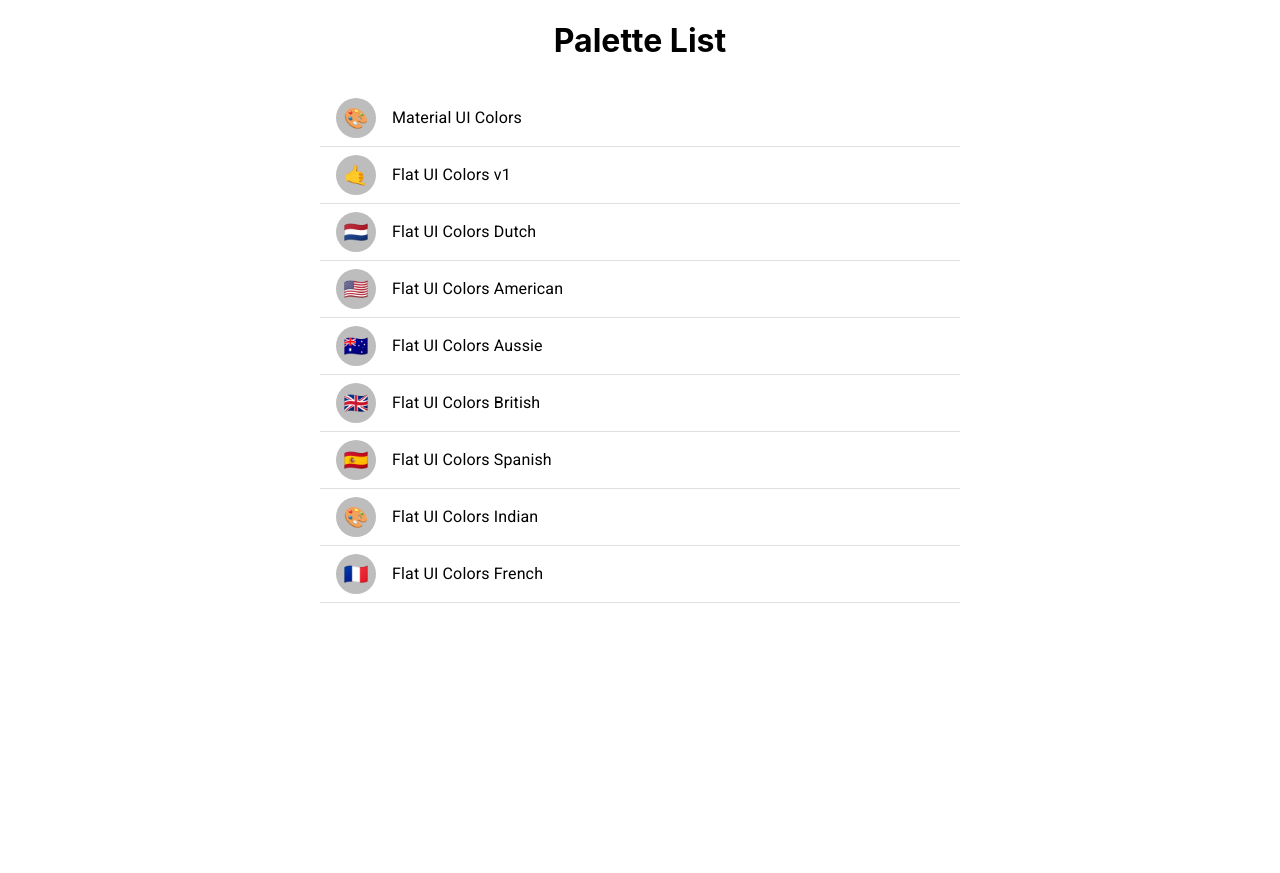
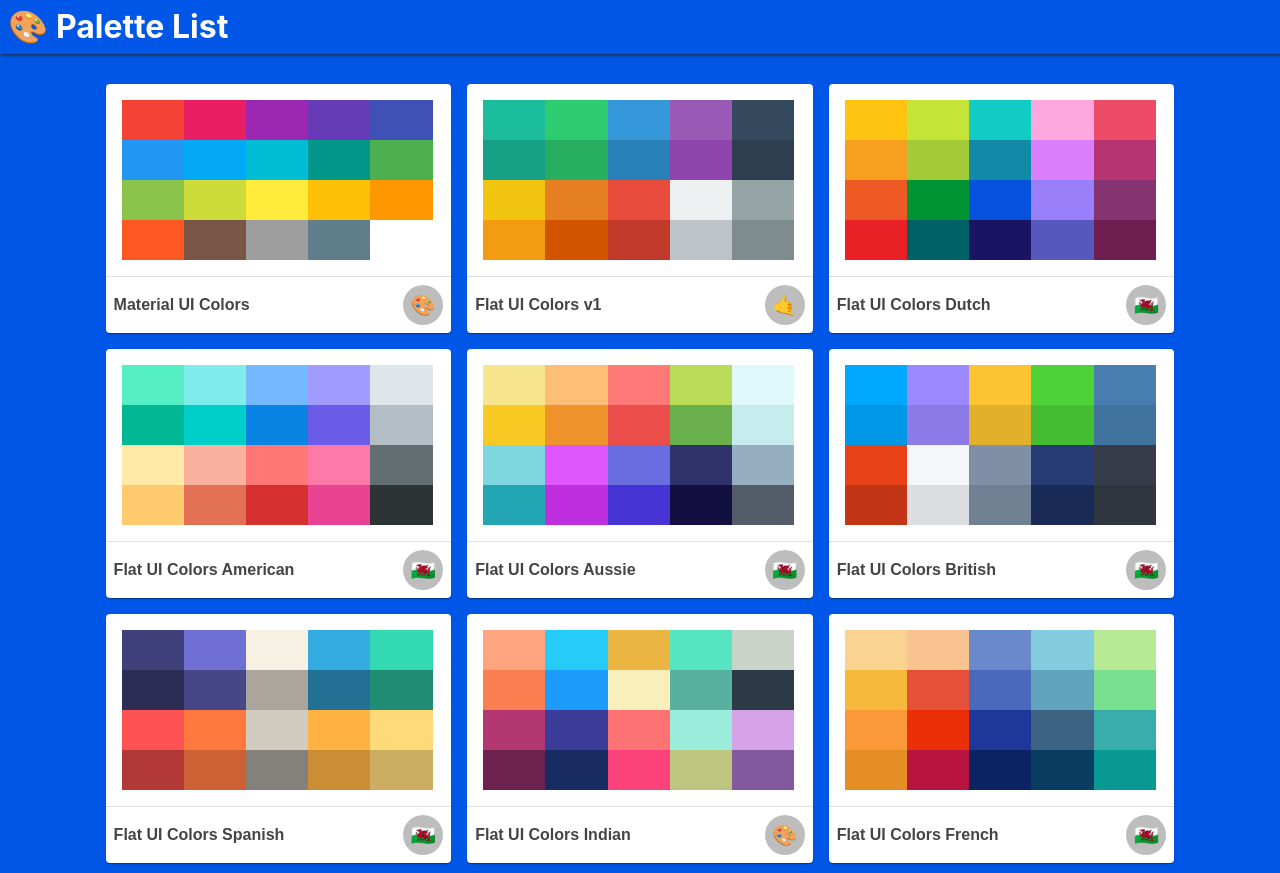
Before and after one commit to ahmady016/color-palettes, a React (Create React App) app: page /palette-list in a window 1280 px wide. Before the commit the page ends 800 px from the top, so only its background shows below. Built offline with nearby package versions, Linux system fonts and the light colour scheme.

Commit message:
Almost finalize PaletteList layout and styles

```diff
--- a/src/helpers/seedPalettes.js
+++ b/src/helpers/seedPalettes.js
@@ -52,7 +52,7 @@
   },
   "flat-ui-colors-dutch": {
     name: "Flat UI Colors Dutch",
-    emoji: "🇳🇱",
+    emoji: "🏴󠁧󠁢󠁷󠁬󠁳󠁿",
     colors: [
       { name: "Sunflower", color: "#FFC312" },
       { name: "Energos", color: "#C4E538" },
@@ -78,7 +78,7 @@
   },
   "flat-ui-colors-american": {
     name: "Flat UI Colors American",
-    emoji: "🇺🇸",
+    emoji: "🏴󠁧󠁢󠁷󠁬󠁳󠁿",
     colors: [
       { name: "LightGreenishBlue", color: "#55efc4" },
       { name: "FadedPoster", color: "#81ecec" },
@@ -104,7 +104,7 @@
   },
   "flat-ui-colors-aussie": {
     name: "Flat UI Colors Aussie",
-    emoji: "🇦🇺",
+    emoji: "🏴󠁧󠁢󠁷󠁬󠁳󠁿",
     colors: [
       { name: "Beekeeper", color: "#f6e58d" },
       { name: "SpicedNectarine", color: "#ffbe76" },
@@ -130,7 +130,7 @@
   },
   "flat-ui-colors-british": {
     name: "Flat UI Colors British",
-    emoji: "🇬🇧",
+    emoji: "🏴󠁧󠁢󠁷󠁬󠁳󠁿",
     colors: [
       { name: "ProtossPylon", color: "#00a8ff" },
       { name: "Periwinkle", color: "#9c88ff" },
@@ -156,7 +156,7 @@
   },
   "flat-ui-colors-spanish": {
     name: "Flat UI Colors Spanish",
-    emoji: "🇪🇸",
+    emoji: "🏴󠁧󠁢󠁷󠁬󠁳󠁿",
     colors: [
       { name: "JacksonsPurple", color: "#40407a" },
       { name: "C64Purple", color: "#706fd3" },
@@ -208,7 +208,7 @@
   },
   "flat-ui-colors-french": {
     name: "Flat UI Colors French",
-    emoji: "🇫🇷",
+    emoji: "🏴󠁧󠁢󠁷󠁬󠁳󠁿",
     colors: [
       { name: "FlatFlesh", color: "#fad390" },
       { name: "MelonMelody", color: "#f8c291" },
--- a/src/index.css
+++ b/src/index.css
@@ -20,6 +20,9 @@
 }
 .flex {
   display: flex;
+}
+.flex-wrap {
+  flex-wrap: wrap;
 }
 .flex-center {
   display: flex;
@@ -178,11 +181,23 @@
 .p-3 {
   padding: 3rem !important;
 }
-m-auto {
+.m-auto {
   margin: 0 auto !important;
 }
 .m-0 {
   margin: 0 !important;
+}
+.m-05 {
+  margin: 0.5rem !important;
+}
+.m-1 {
+  margin: 1rem !important;
+}
+.m-2 {
+  margin: 2rem !important;
+}
+.m-3 {
+  margin: 3rem !important;
 }
 .mt-1 {
   margin-top: 1rem !important;
@@ -334,6 +349,14 @@
   color: inherit;
   text-decoration: none;
 }
+div.bg-blue {
+  background-color: #0057e7;
+  color: #fff;
+}
+div.bg-yellow {
+  background-color: #fffc00;
+  color: #444;
+}
 /* #endregion */
 
 /* #region scrollbar styles */
--- a/src/palettes/PaletteList.js
+++ b/src/palettes/PaletteList.js
@@ -1,32 +1,75 @@
+/* eslint-disable jsx-a11y/accessible-emoji */
 import React from 'react'
 import { Link } from 'react-router-dom'
+import styled from 'styled-components'
 
-import List from '@material-ui/core/List'
-import ListItem from '@material-ui/core/ListItem'
-import ListItemAvatar from '@material-ui/core/ListItemAvatar'
+import Card from '@material-ui/core/Card';
+import CardActionArea from '@material-ui/core/CardActionArea'
+import CardActions from '@material-ui/core/CardActions'
+import CardContent from '@material-ui/core/CardContent'
 import Avatar from '@material-ui/core/Avatar'
-import ListItemText from '@material-ui/core/ListItemText'
 import Divider from '@material-ui/core/Divider'
+
+//#region styled components
+const PaletteListWrapper = styled.div`
+  background-color: #0057e7;
+  color: #fff;
+  margin-top: -22px;
+  padding-bottom: 2px;
+`
+const PaletteListTitle = styled.h1`
+  padding: 0.5rem;
+  box-shadow: 1px 1px 3px #222;
+  & span {
+    margin-right: 0.5rem;
+  }
+`
+const ColorBoxesWrapper = styled(CardContent)`
+  width: 90%;
+  height: 10rem;
+  display: flex;
+  flex-wrap: wrap;
+  align-items: center;
+`
+const ColorBoxWrapper = styled.div`
+  background-color: ${({ color }) => color};
+  width: 20%;
+  height: 25%;
+`
+const PaletteName = styled.span`
+  font-size: 1rem;
+  font-weight: 700;
+  color: #444;
+`
+//#endregion
+
+const ColorBox = ({ color }) => <ColorBoxWrapper color={color} />
 
 export default function PaletteList({ palettes }) {
   return (
-    <div className='flex-column-center'>
-      <h1>Palette List</h1>
-      <List className='w-50'>
-        {palettes.map(({ id, name, emoji = '🎨' }) => (
-          <>
-            <Link className='default-link' to={`/palette/${id}`}>
-              <ListItem button>
-                <ListItemAvatar>
-                  <Avatar><span>{emoji}</span></Avatar>
-                </ListItemAvatar>
-                <ListItemText primary={name} />
-              </ListItem>
-            </Link>
-            <Divider />
-          </>
-        ))}
-      </List>
-    </div>
+    <PaletteListWrapper>
+      <PaletteListTitle>
+        <span>🎨</span>
+        <span>Palette List</span>
+      </PaletteListTitle>
+      <div className='flex-center flex-wrap w-90 m-auto'>
+          {palettes.map(({ id, name, emoji, colors }) => (
+            <Card key={id} className='flex-b-30 m-05'>
+              <Link className='default-link' to={`/palette/${id}`}>
+                <CardActionArea>
+                  <ColorBoxesWrapper>
+                    {colors.map(({name, color}) => <ColorBox key={name} color={color} />)}
+                  </ColorBoxesWrapper>
+                  <Divider />
+                  <CardActions className='flex-between'>
+                    <PaletteName>{name}</PaletteName>
+                    <Avatar><span>{emoji}</span></Avatar>
+                  </CardActions>
+                </CardActionArea>
+              </Link>
+            </Card>
+          ))}
+      </div>
+    </PaletteListWrapper>
   )
 }
```
